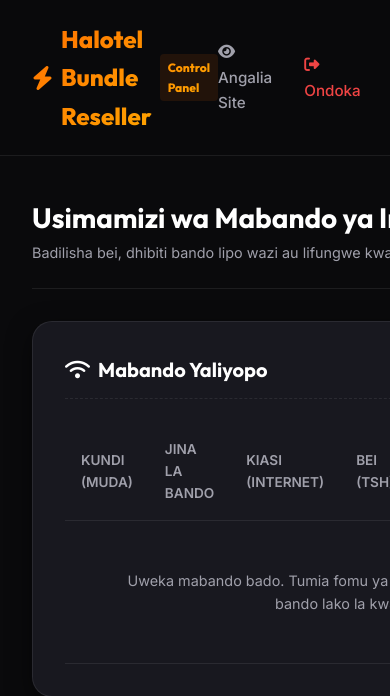
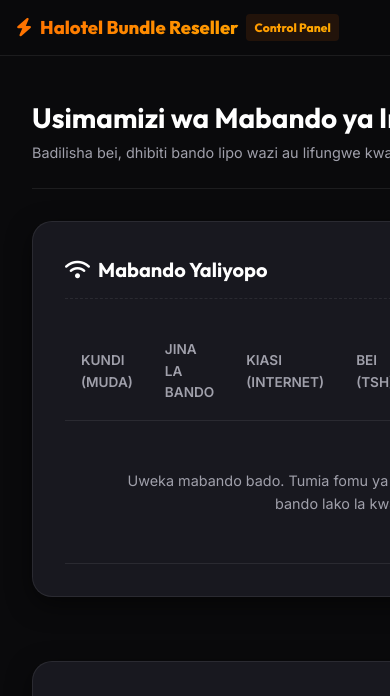
Before and after one commit to Nyisulya/bando, a Django app: page /dashboard/ in a window 390 px wide; the page is wider, and only the part inside the window is pictured. Shown: the top 696 px of that part. Run offline with Django 5.2, Linux system fonts and the light colour scheme; the visitor is signed in with stand-in values (Sample User, id 1); data comes from the database, SQL or seed files in the repository; data that the repository does not hold is empty.

Commit message:
Fix mobile header responsiveness

```diff
--- a/static/css/index.css
+++ b/static/css/index.css
@@ -117,6 +117,7 @@
     background: linear-gradient(135deg, var(--primary), var(--secondary));
     -webkit-background-clip: text;
     -webkit-text-fill-color: transparent;
+    white-space: nowrap;
 }
 
 .logo-dot {
@@ -133,6 +134,28 @@
     gap: 2rem;
     list-style: none;
     align-items: center;
+}
+
+/* Mobile responsive navigation overrides */
+@media (max-width: 768px) {
+    .nav-container {
+        padding: 0.8rem 1rem;
+        gap: 0.5rem;
+    }
+
+    .logo {
+        font-size: 1.15rem;
+    }
+
+    .nav-links {
+        gap: 0.75rem;
+    }
+
+    /* Hide the text links to prevent wrapping and overlapping logo */
+    .nav-links li:nth-child(1),
+    .nav-links li:nth-child(2) {
+        display: none;
+    }
 }
 
 .nav-link {
```
